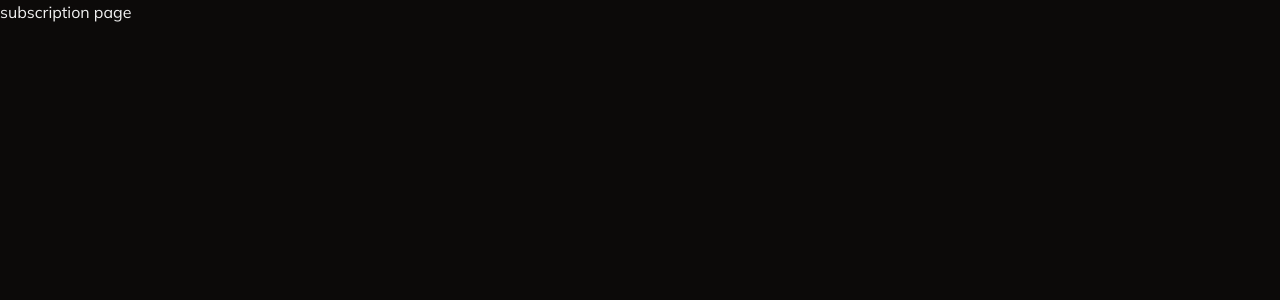
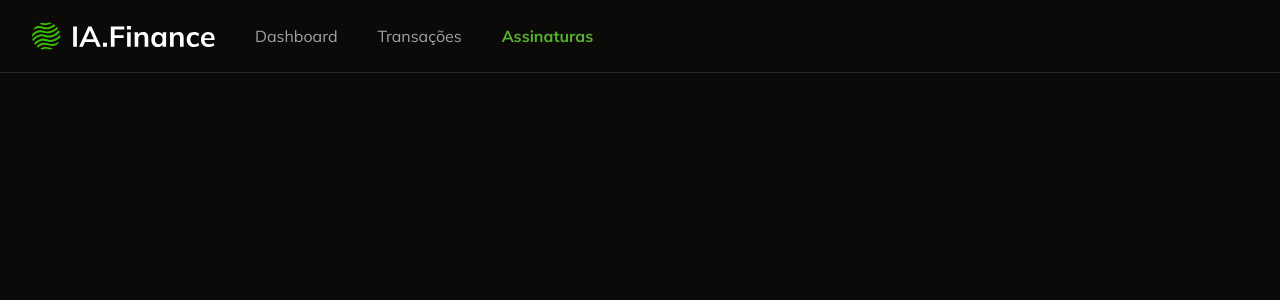
Before and after one commit to xandynho96/IA-Finance, a Next.js app: page /subscription in a window 1280 px wide. Shown: the top 300 px of the page. Built offline with nearby package versions, Linux system fonts and the light colour scheme.

Commit message:
feat: navbar components

```diff
--- a/app/page.tsx
+++ b/app/page.tsx
@@ -1,4 +1,4 @@
-import { UserButton } from "@clerk/nextjs";
+import Navbar from "@/components/navbar";
 import { auth } from "@clerk/nextjs/server";
 import { redirect } from "next/navigation";
 
@@ -7,11 +7,7 @@
   if (!userId) {
     redirect("/login");
   }
-  return (
-    <div className="flex h-full items-center justify-center">
-      <UserButton showName />
-    </div>
-  );
+  return <Navbar />;
 };
 
 export default Home;
--- a/app/subscription/page.tsx
+++ b/app/subscription/page.tsx
@@ -1,5 +1,7 @@
+import Navbar from "@/components/navbar";
+
 const SubscriptionPage = () => {
-  return <h1>subscription page</h1>;
+  return <Navbar />;
 };
 
 export default SubscriptionPage;
--- a/app/transactions/page.tsx
+++ b/app/transactions/page.tsx
@@ -2,10 +2,13 @@
 import { DataTable } from "@/components/ui/data-table";
 import { transactionColumns } from "./_columns";
 import AddTransactionButton from "@/components/ui/add-transaction-button";
+import Navbar from "@/components/navbar";
 
 const TransactionsPage = async () => {
   const transactions = await db.transaction.findMany({});
   return (
+    <>
+      <Navbar />
       <div className="space-y-6 p-6">
         <div className="flex w-full items-center justify-between">
           <h1 className="text-2xl font-bold">Transações</h1>
@@ -13,6 +16,7 @@
         </div>
         <DataTable columns={transactionColumns} data={transactions} />
       </div>
+    </>
   );
 };
 
--- /dev/null
+++ b/components/navbar.tsx
@@ -0,0 +1,50 @@
+"use client";
+
+import { UserButton } from "@clerk/nextjs";
+import Image from "next/image";
+import Link from "next/link";
+import { usePathname } from "next/navigation";
+
+const Navbar = () => {
+  const pathname = usePathname();
+  return (
+    <nav className="flex justify-between px-8 py-4 border-b border-solid">
+      <div className="flex items-center gap-10">
+        <Image src="/logo.svg" width={183} height={39} alt="Ai Finance" />
+        <Link
+          href="/"
+          className={
+            pathname === "/"
+              ? "text-primary font-bold"
+              : "text-muted-foreground"
+          }
+        >
+          Dashboard
+        </Link>
+        <Link
+          href="/transactions"
+          className={
+            pathname === "/transactions"
+              ? "text-primary font-bold"
+              : "text-muted-foreground"
+          }
+        >
+          Transações
+        </Link>
+        <Link
+          href="/subscription"
+          className={
+            pathname === "/subscription"
+              ? "text-primary font-bold"
+              : "text-muted-foreground"
+          }
+        >
+          Assinaturas
+        </Link>
+      </div>
+      <UserButton showName />
+    </nav>
+  );
+};
+
+export default Navbar;
```
Also changed, not shown: public/Logo-ai.svg (added). Lines whose indentation alone changed are shown as unchanged.
